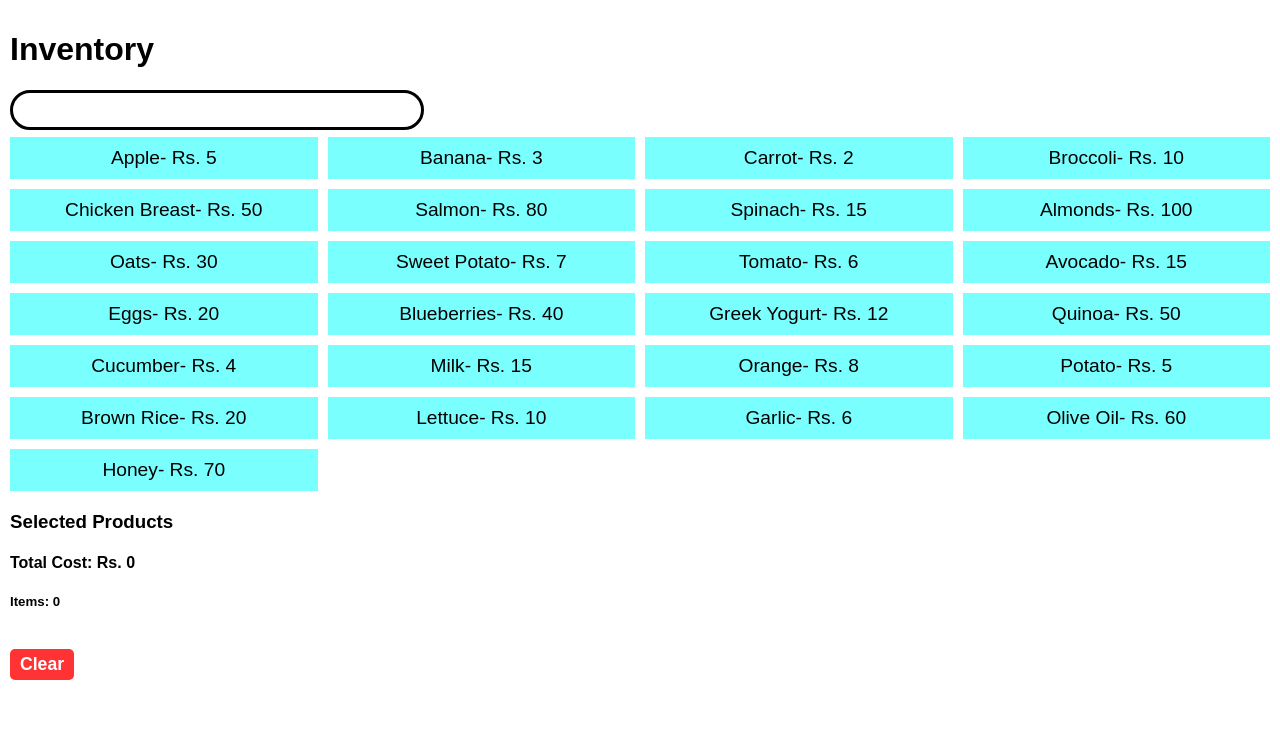
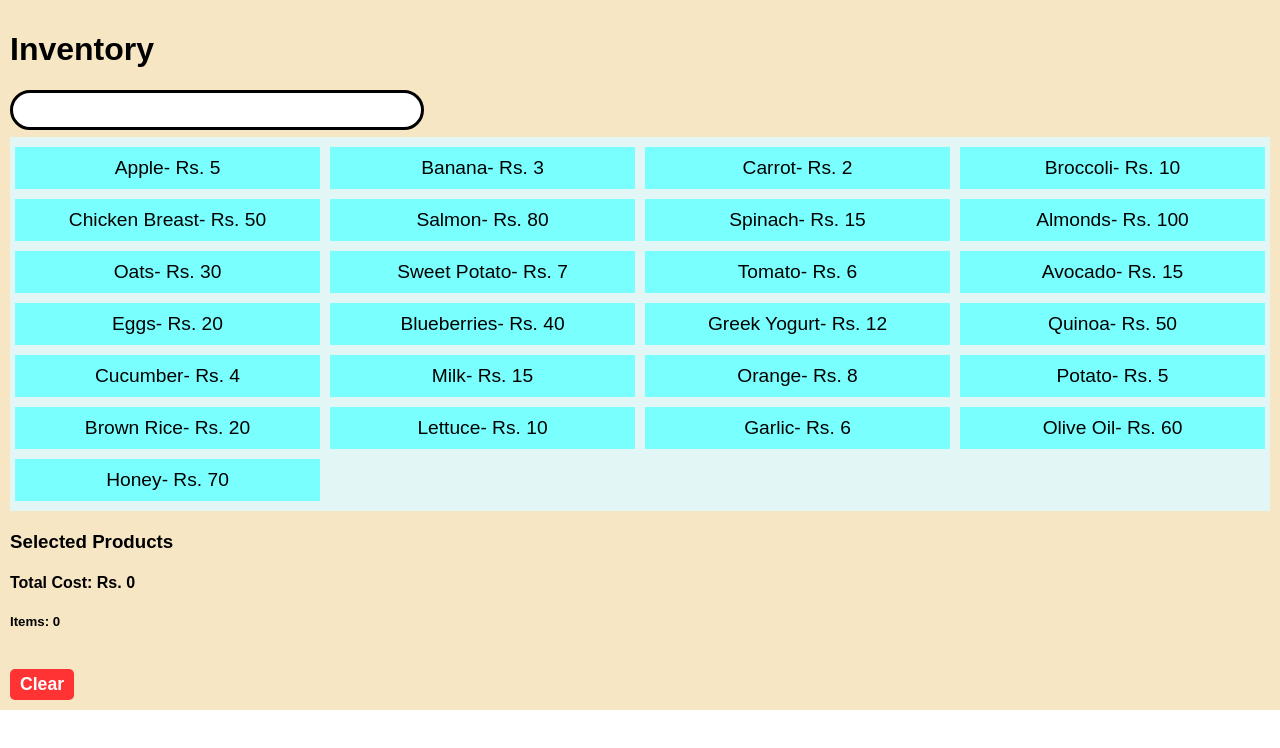
Before and after one commit to Prabesh001/React-Projects, a React (Vite) app: page / in a window 1280 px wide. Shown: the top 748 px of the page. Built offline with nearby package versions, Linux system fonts and the light colour scheme.

Commit message:
adjustments

```diff
--- a/src/App.jsx
+++ b/src/App.jsx
@@ -23,8 +23,8 @@ function App() {
       /> }
       <Dictionary />
       <AnimeApi />
-      <Layout /> */}
-      {/* <GenerateRandomPassword /> */}
+      <Layout />
+      <GenerateRandomPassword /> */}
       <Inventory />
     </>
   )
--- a/src/Components/Inventory/index.css
+++ b/src/Components/Inventory/index.css
@@ -1,5 +1,6 @@
 .inventory {
   padding: 10px;
+  background-color: hsl(39, 77%, 87%);
 }
 input[type="text"]{
   margin-bottom: 7px;
@@ -10,16 +11,18 @@ input[type="text"]{
   border: 3px solid black;
 }
 input:focus{
-  background-color: lightgray;
+  background-color: hsl(0, 0%, 93%);
   text-shadow: 0 0 5px whitesmoke;
 }
 
 .container {
+  padding: 10px 5px;
   display: grid;
   grid-template-columns: 1fr 1fr 1fr 1fr;
   gap: 10px;
   margin-bottom: 20px;
   font-size: 1.2em;
+  background-color: #e3f6f6;
 }
 .item {
   display: flex;
--- a/src/Components/Inventory/index.jsx
+++ b/src/Components/Inventory/index.jsx
@@ -35,7 +35,8 @@ function Inventory() {
         title={ele.name}
         key={index}
         onClick={() =>
-          addProduct({ id: ele.id, name: ele.name, price: ele.price * 10 })
+          {addProduct({ id: ele.id, name: ele.name, price: ele.price * 10 })
+          console.log(ele)}
         }
       >
         {ele.name}- Rs. {ele.price * 10}
```
